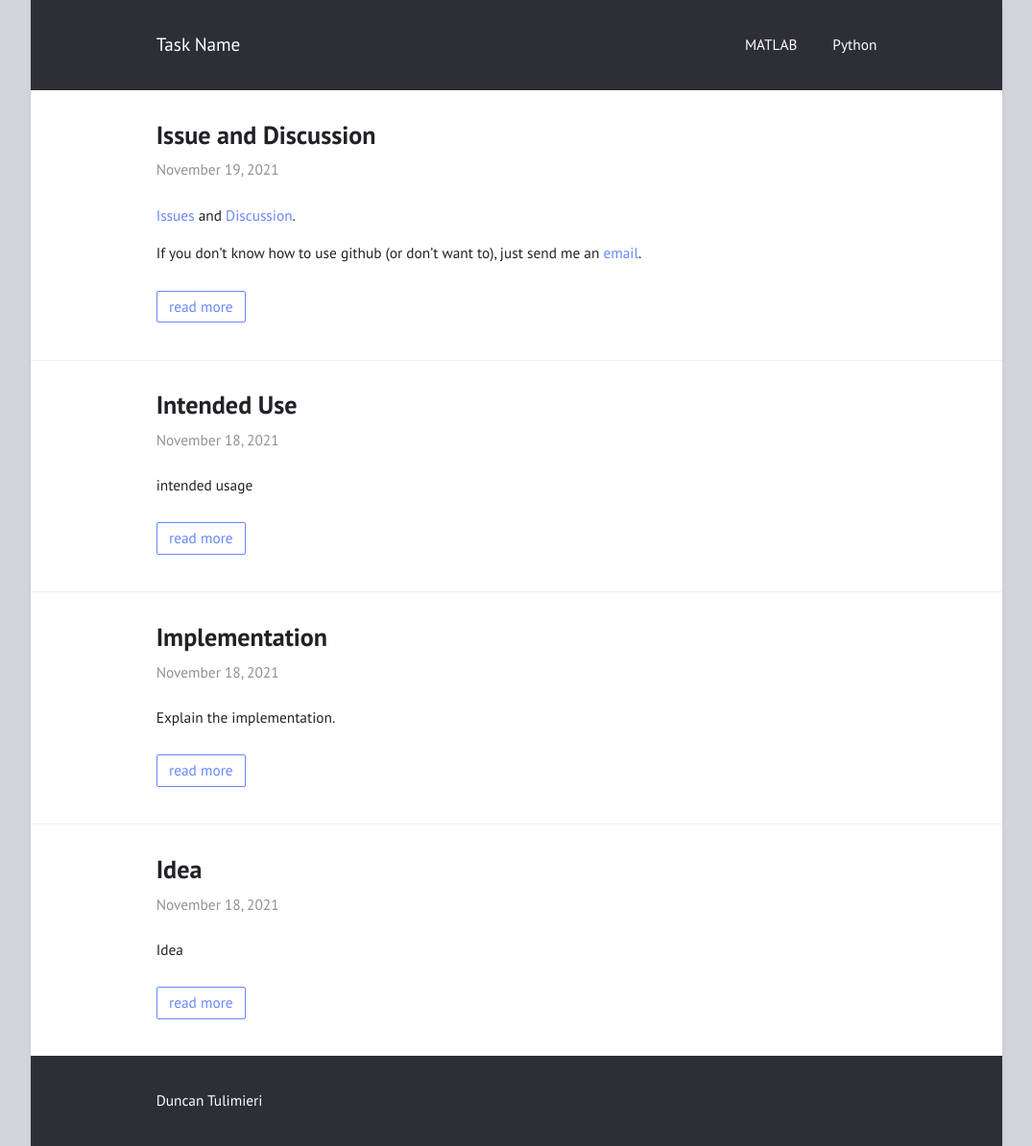
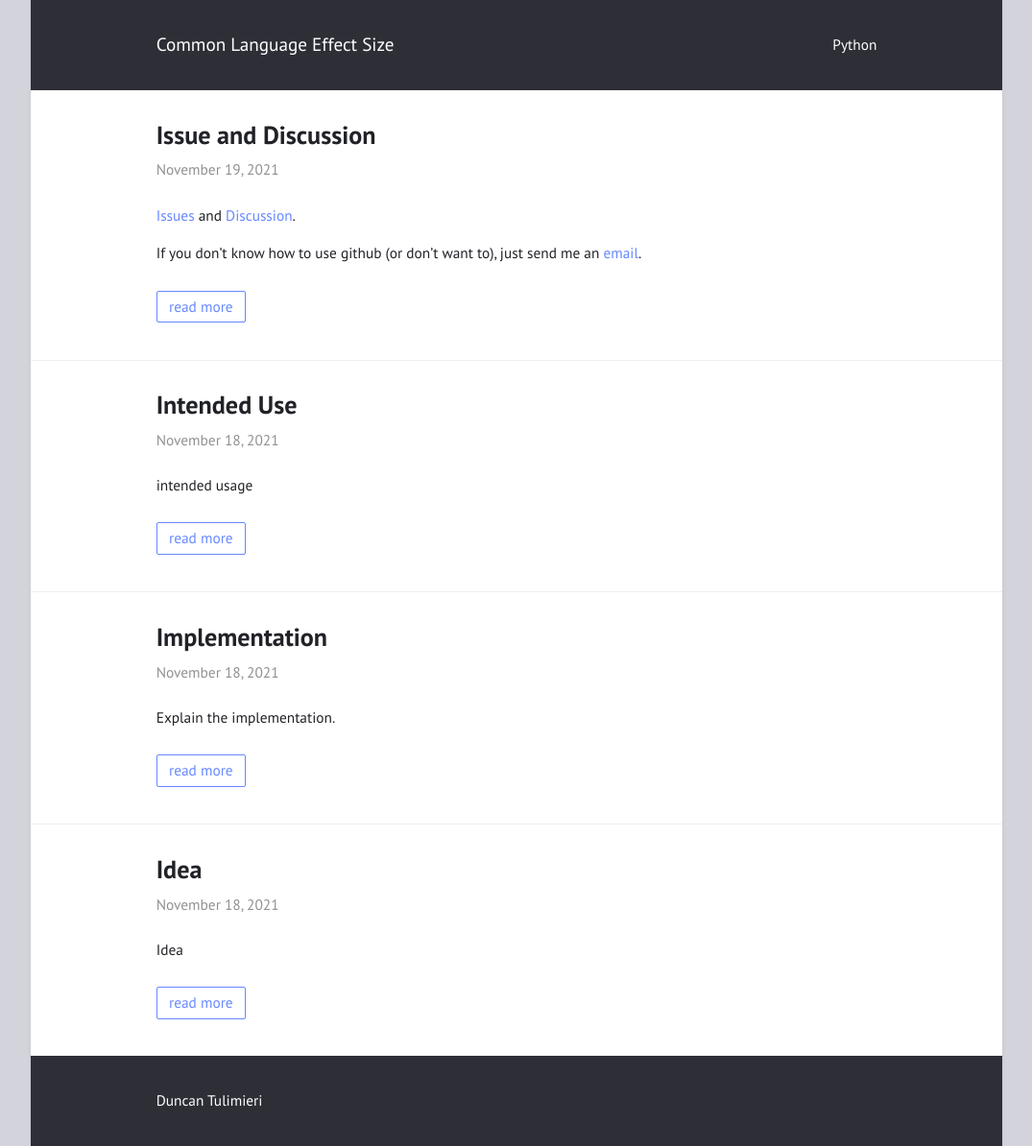
Before and after one commit to tulimid1/CLES, a Jekyll site: the page built from index.html, in a window 1280 px wide. Shown: the whole page at 96% size, without its empty margins (102-1177 px from the left). Built offline with Jekyll 4.4.1, drawn with Linux system fonts in a browser that asks for light colours.

Commit message:
Update _config.yml

```diff
--- a/_config.yml
+++ b/_config.yml
@@ -1,4 +1,4 @@
-title: "Task Name"
+title: "Common Language Effect Size"
 author: "Duncan Tulimieri"
 description: "Duncan Tulimieri"
 
@@ -17,7 +17,6 @@ minimal: false             # use a dark header
 # Menu
 
 navigation:                # accepts {file, title, url, icon, sidebaricon}
-  - {file: "m-doc.md"}
   - {file: "py-doc.md"}
 
 external:                  # shows a footer with social links - for available icons see fontawesome.com/icons
```
